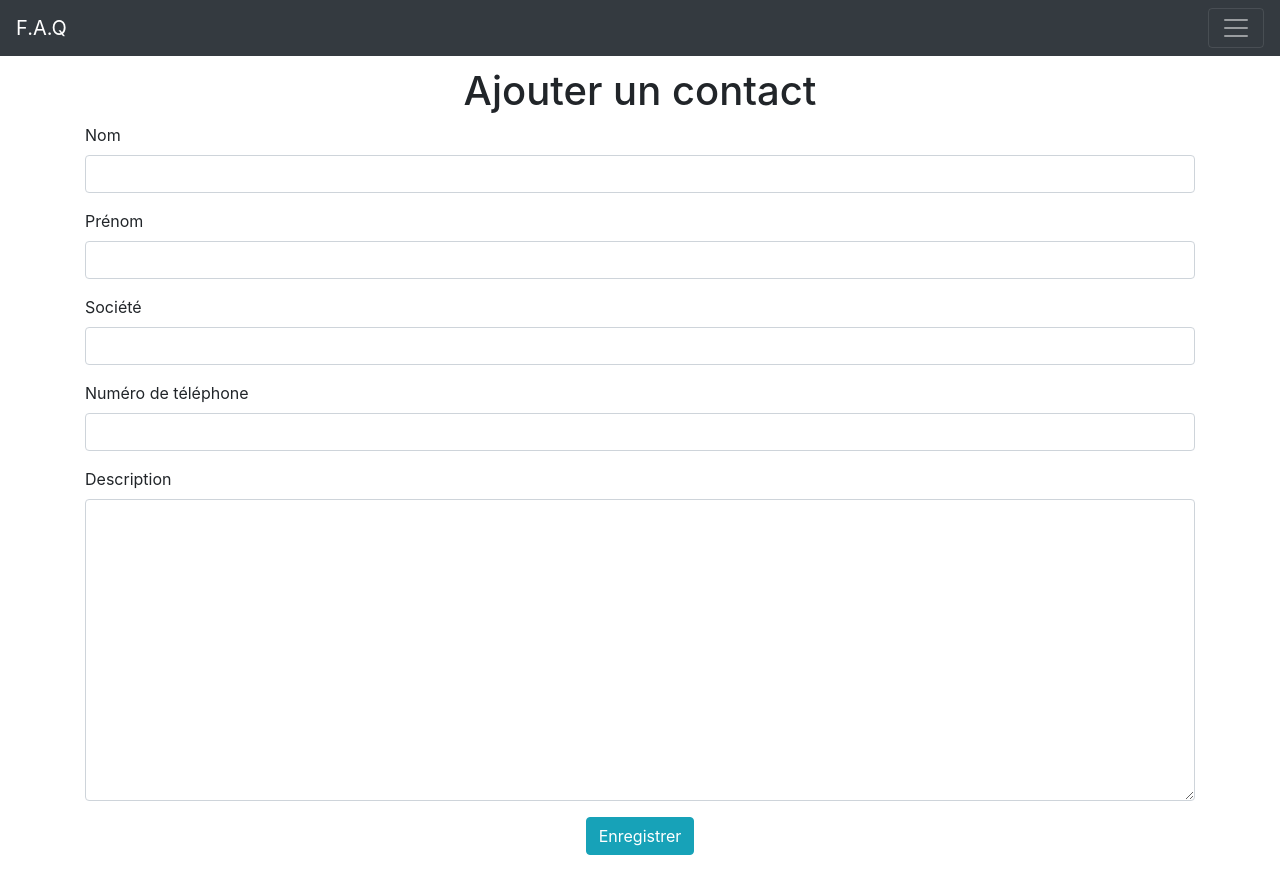
After one commit to deenadrien/faq, a PHP site: page /add_contact.php in a window 1280 px wide. The commit adds this page. Run offline with PHP 8.4, Linux system fonts and the light colour scheme; some libraries are stand-ins or nearby versions.

Commit message:
Good version

```diff
--- /dev/null
+++ b/add_contact.php
@@ -0,0 +1,49 @@
+<html>
+    <head>
+        <!-- Scripts -->
+        <script src="https://code.jquery.com/jquery-3.3.1.slim.min.js" integrity="sha384-q8i/X+965DzO0rT7abK41JStQIAqVgRVzpbzo5smXKp4YfRvH+8abtTE1Pi6jizo" crossorigin="anonymous"></script>
+        <script src="https://cdnjs.cloudflare.com/ajax/libs/popper.js/1.14.6/umd/popper.min.js" integrity="sha384-wHAiFfRlMFy6i5SRaxvfOCifBUQy1xHdJ/yoi7FRNXMRBu5WHdZYu1hA6ZOblgut" crossorigin="anonymous"></script>
+        <script src="https://stackpath.bootstrapcdn.com/bootstrap/4.2.1/js/bootstrap.min.js" integrity="sha384-B0UglyR+jN6CkvvICOB2joaf5I4l3gm9GU6Hc1og6Ls7i6U/mkkaduKaBhlAXv9k" crossorigin="anonymous"></script>
+        <script
+          src="https://code.jquery.com/jquery-3.3.1.min.js"
+          integrity="sha256-FgpCb/KJQlLNfOu91ta32o/NMZxltwRo8QtmkMRdAu8="
+          crossorigin="anonymous"></script>
+
+        <!-- CSS -->
+        <link rel="stylesheet" href="https://stackpath.bootstrapcdn.com/bootstrap/4.2.1/css/bootstrap.min.css" integrity="sha384-GJzZqFGwb1QTTN6wy59ffF1BuGJpLSa9DkKMp0DgiMDm4iYMj70gZWKYbI706tWS" crossorigin="anonymous">
+        <link rel="stylesheet" href="css/style.css">
+
+        <meta charset="utf-8">
+
+    <body>
+        <?php
+            include 'navigation.php';
+        ?>
+        <div class="container">
+            <center><h1>Ajouter un contact</h1></center>
+            <form method="post" action="add_contact_process.php">
+                <div class="form-group">
+                    <label for="name">Nom</label>
+                    <input type="text" class="form-control" id="name" name="name" required>
+                </div>
+                <div class="form-group">
+                    <label for="firstname">Prénom</label>
+                    <input type="text" class="form-control" id="firstname" name="firstname" required>
+                </div>
+                <div class="form-group">
+                    <label for="factory">Société</label>
+                    <input type="text" class="form-control" id="factory" name="factory" required>
+                </div>
+                <div class="form-group">
+                    <label for="phone">Numéro de téléphone</label>
+                    <input type="text" class="form-control" id="phone" name="phone" required>
+                </div>
+                <div class="form-group">
+                    <label for="description">Description</label>
+                    <textarea class="form-control" name="description" id="description" rows="12"></textarea>
+                </div>
+                <center><button type="submit" class="btn btn-info">Enregistrer</button></center>
+            </form>
+        </div>
+    </body>
+</html>
```
Also changed, not shown: add_contact_process.php (added, +14 -0 lines), annuaire.php (+21 -1 lines), searchcontact.php (added, +28 -0 lines).
